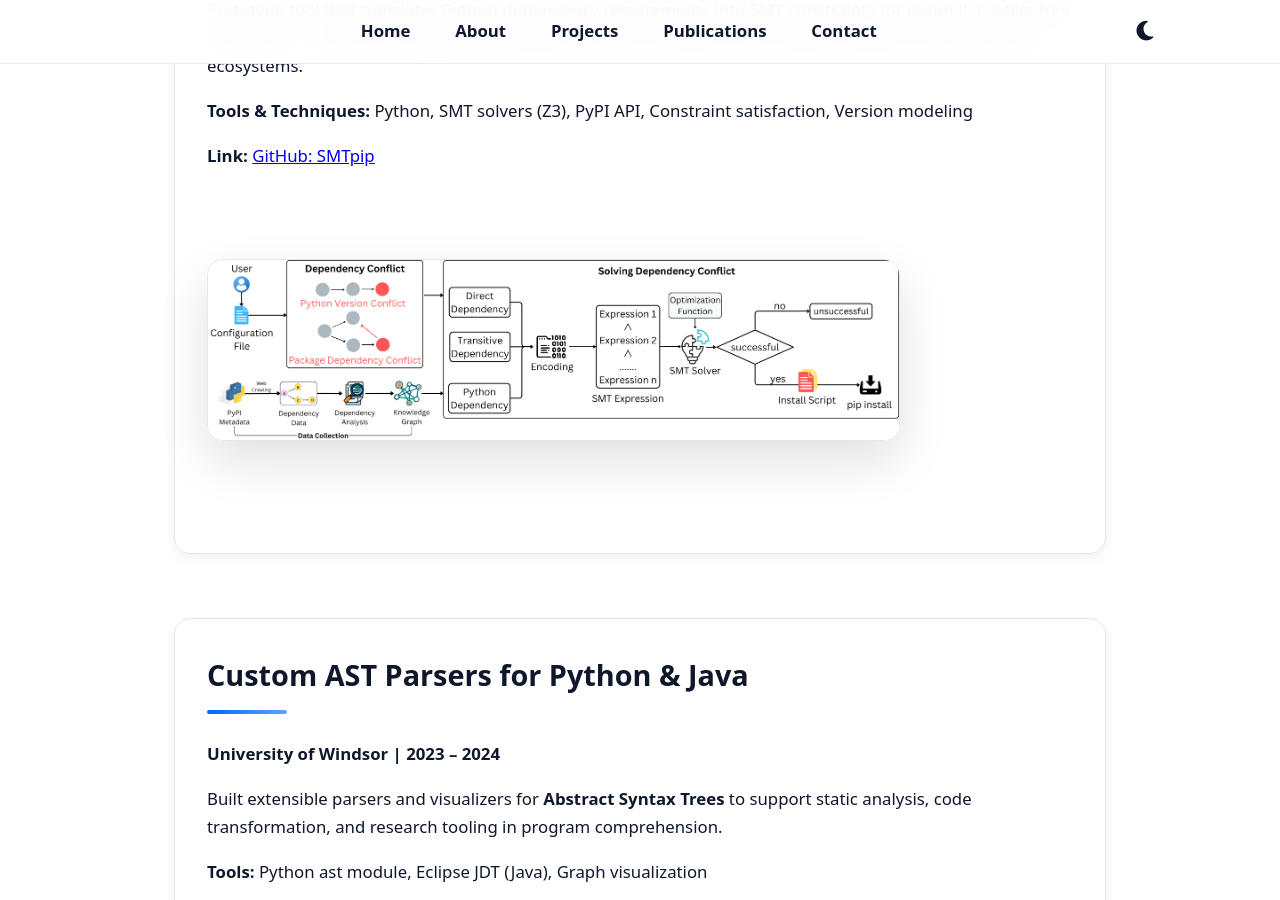
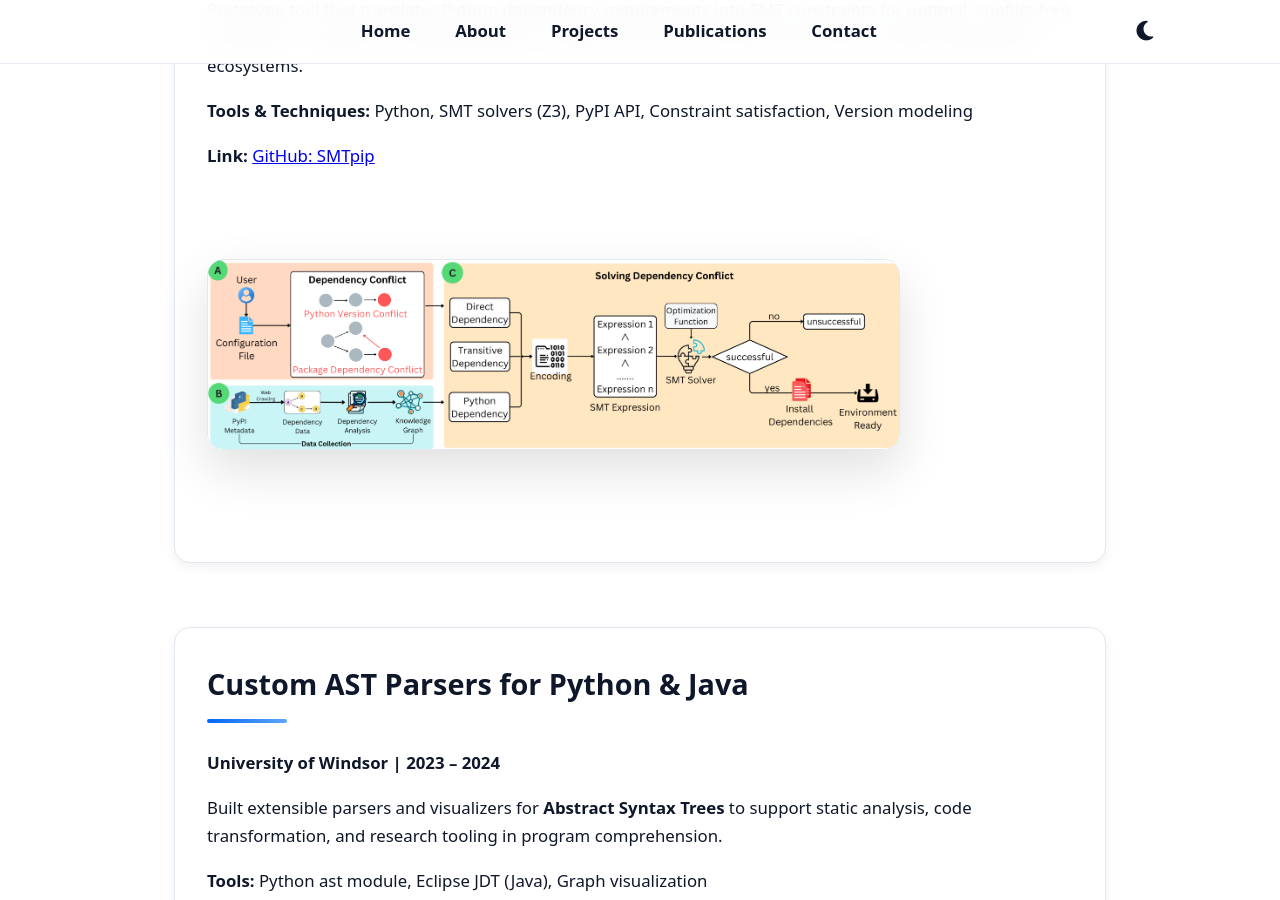
Before and after one commit to Sakib635/my-portfolio, a Jekyll site: the page built from projects.md, in a window 1280 px wide and 900 px high, scrolled down 2532 px. Built offline with Jekyll 4.4.1, drawn with Linux system fonts in a browser that asks for light colours.

Commit message:
Update project files

```diff
--- a/projects.md
+++ b/projects.md
@@ -44,7 +44,7 @@ permalink: /projects/
   </p>
   <p><strong>Tools & Techniques:</strong> Python, SMT solvers (Z3), PyPI API, Constraint satisfaction, Version modeling</p>
   <p><strong>Link:</strong> <a href="https://github.com/Sakib635/SMTpip" target="_blank">GitHub: SMTpip</a></p>
-  <img src="{{ site.baseurl }}/assets/images/smtpip.png"
+  <img src="{{ site.baseurl }}/assets/images/architecture.png"
        alt="SMTpip interface or resolution example"
        class="project-img" loading="lazy">
 </div>
```
Also changed, not shown: assets/images/architecture.png (added).
